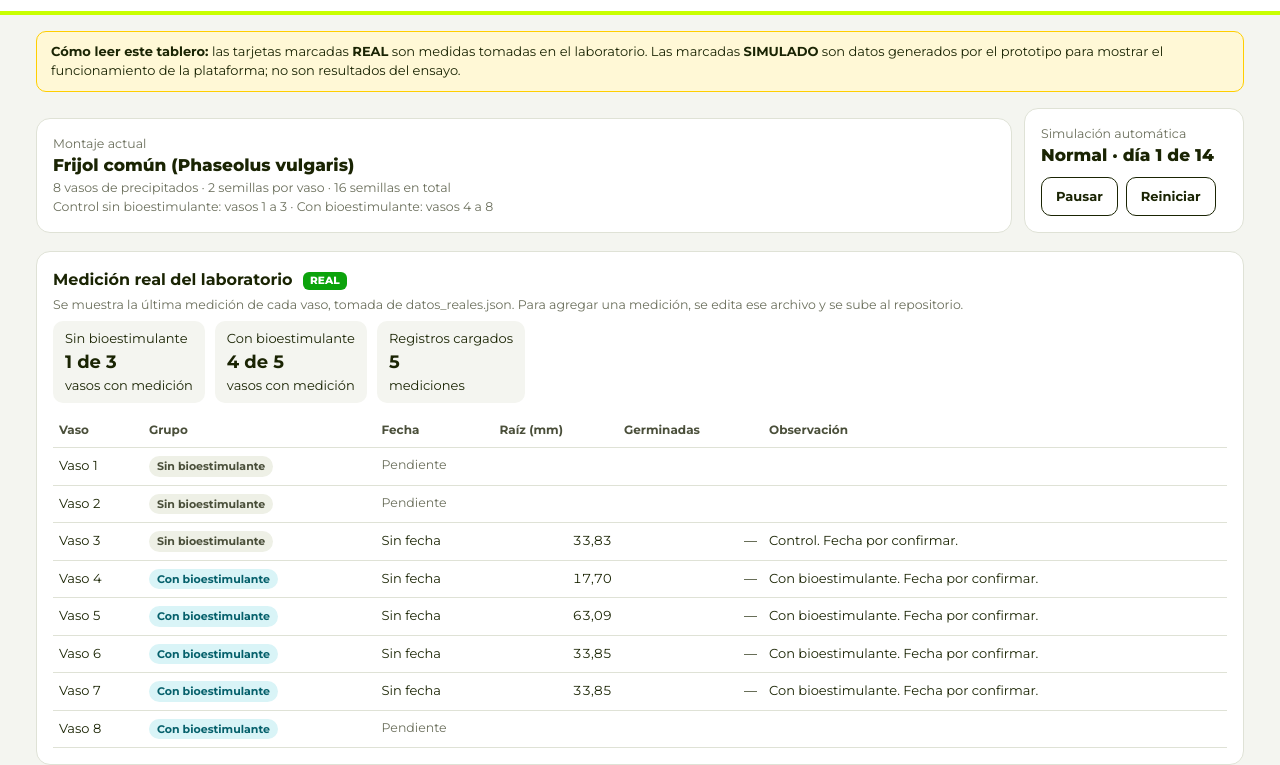
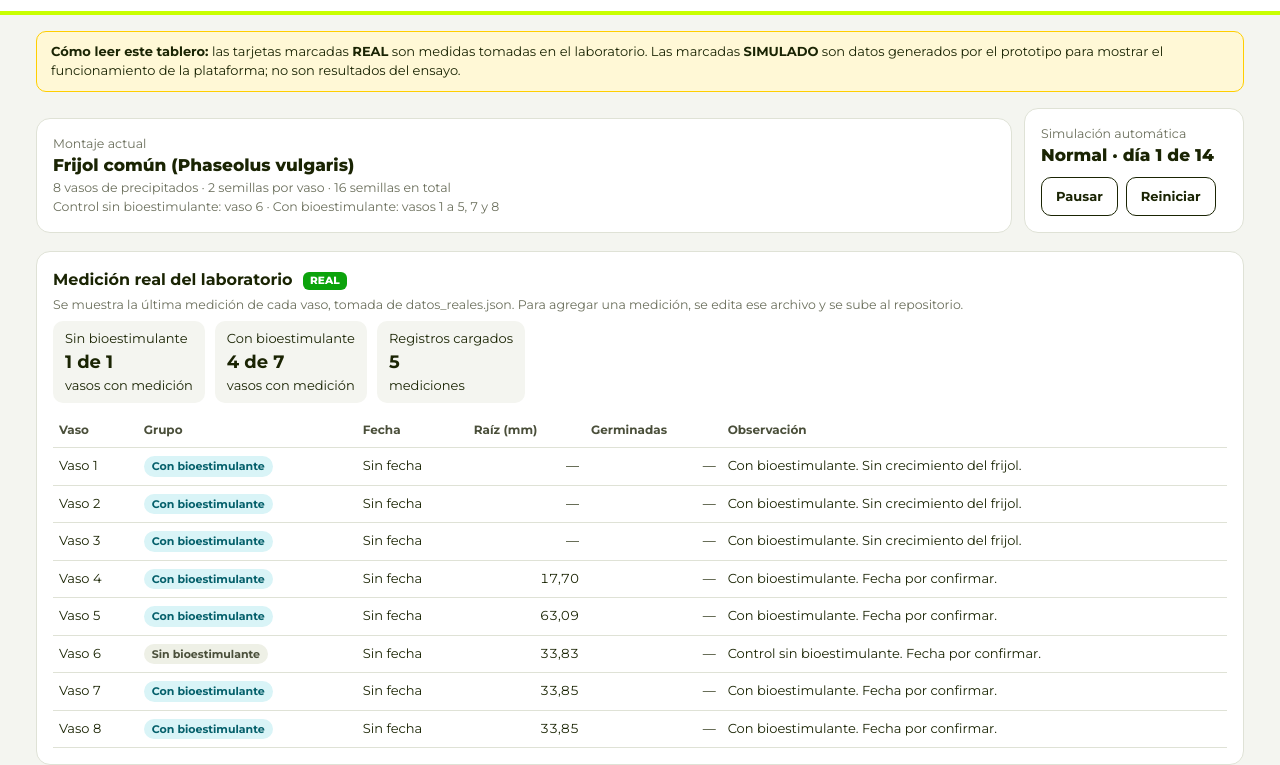
Before and after one commit to SEBASCF13/monitoreo-cultivos-demo, a plain HTML site: page index.html in a window 1280 px wide. Shown: the part 65-830 px from the top of the page. Drawn offline with Linux system fonts and the light colour scheme.

Commit message:
Corrige grupos: control solo vaso 6; ajusta medidas reales por vaso
Co-Authored-By: Claude Haiku 5.5 <noreply@anthropic.com>
Claude-Session: https://claude.ai/code/session_01QYmfdRD8y4GQBKVHhg8i6V

```diff
--- a/datos_reales.json
+++ b/datos_reales.json
@@ -1,11 +1,14 @@
 {
   "ensayo": "Bioensayo de frijol común (Phaseolus vulgaris) con bioestimulante de microalgas",
-  "instrucciones": "Agregue una entrada dentro de 'mediciones' por cada medición. 'fecha': AAAA-MM-DD (o null si no se conoce). 'vaso': número del 1 al 8. 'raiz_mm': largo de la raíz en milímetros (o null). 'germinadas': número de semillas germinadas de 0 a 2 (o null). 'observacion': texto libre. Vasos 1 a 3: control sin bioestimulante. Vasos 4 a 8: con bioestimulante.",
+  "instrucciones": "Agregue una entrada dentro de 'mediciones' por cada medición. 'fecha': AAAA-MM-DD (o null si no se conoce). 'vaso': número del 1 al 8. 'raiz_mm': largo de la raíz en milímetros (o null). 'germinadas': número de semillas germinadas de 0 a 2 (o null). 'observacion': texto libre. Vaso 6: control sin bioestimulante. Vasos 1 a 5, 7 y 8: con bioestimulante.",
   "mediciones": [
-    { "fecha": null, "vaso": 3, "raiz_mm": 33.83, "germinadas": null, "observacion": "Control. Fecha por confirmar." },
+    { "fecha": null, "vaso": 1, "raiz_mm": null, "germinadas": null, "observacion": "Con bioestimulante. Sin crecimiento del frijol." },
+    { "fecha": null, "vaso": 2, "raiz_mm": null, "germinadas": null, "observacion": "Con bioestimulante. Sin crecimiento del frijol." },
+    { "fecha": null, "vaso": 3, "raiz_mm": null, "germinadas": null, "observacion": "Con bioestimulante. Sin crecimiento del frijol." },
     { "fecha": null, "vaso": 4, "raiz_mm": 17.70, "germinadas": null, "observacion": "Con bioestimulante. Fecha por confirmar." },
     { "fecha": null, "vaso": 5, "raiz_mm": 63.09, "germinadas": null, "observacion": "Con bioestimulante. Fecha por confirmar." },
-    { "fecha": null, "vaso": 6, "raiz_mm": 33.85, "germinadas": null, "observacion": "Con bioestimulante. Fecha por confirmar." },
-    { "fecha": null, "vaso": 7, "raiz_mm": 33.85, "germinadas": null, "observacion": "Con bioestimulante. Fecha por confirmar." }
+    { "fecha": null, "vaso": 6, "raiz_mm": 33.83, "germinadas": null, "observacion": "Control sin bioestimulante. Fecha por confirmar." },
+    { "fecha": null, "vaso": 7, "raiz_mm": 33.85, "germinadas": null, "observacion": "Con bioestimulante. Fecha por confirmar." },
+    { "fecha": null, "vaso": 8, "raiz_mm": 33.85, "germinadas": null, "observacion": "Con bioestimulante. Fecha por confirmar." }
   ]
 }
--- a/index.html
+++ b/index.html
@@ -243,7 +243,7 @@
       <div class="muted">Montaje actual</div>
       <div style="font-weight:800;font-size:17px;color:var(--brand-dark)">Frijol común (Phaseolus vulgaris)</div>
       <div class="muted">8 vasos de precipitados · 2 semillas por vaso · 16 semillas en total</div>
-      <div class="muted">Control sin bioestimulante: vasos 1 a 3 · Con bioestimulante: vasos 4 a 8</div>
+      <div class="muted">Control sin bioestimulante: vaso 6 · Con bioestimulante: vasos 1 a 5, 7 y 8</div>
     </div>
     <div class="card" style="min-width:220px">
       <div class="muted">Simulación automática</div>
@@ -340,7 +340,7 @@
     const xs = MEDICIONES.filter((m) => m.vaso === v);
     return xs.length ? xs.reduce((a, b) => ((b.fecha || "") >= (a.fecha || "") ? b : a)) : null;
   };
-  const grupoDe = (v) => (v <= 3 ? "control" : "bio");
+  const grupoDe = (v) => (v === 6 ? "control" : "bio");
   const ETIQ = { control: "Sin bioestimulante", bio: "Con bioestimulante" };
   const COLOR = { control: "#6b6f5c", bio: "#00A4B5" };
 
@@ -424,11 +424,13 @@
 
   // ---------- Render ----------
   function renderReal() {
-    const vasosCon = (grupo) => new Set(MEDICIONES.filter((m) => grupoDe(m.vaso) === grupo).map((m) => m.vaso)).size;
+    const totalGrupo = (grupo) => S.vasos.filter((x) => x.grupo === grupo).length;
+    const vasosCon = (grupo) => new Set(MEDICIONES.filter((m) => m.raiz_mm != null && grupoDe(m.vaso) === grupo).map((m) => m.vaso)).size;
+    const registros = MEDICIONES.filter((m) => m.raiz_mm != null).length;
     $("conteoReal").innerHTML =
-      `<div class="c">Sin bioestimulante<strong>${vasosCon("control")} de 3</strong>vasos con medición</div>` +
-      `<div class="c">Con bioestimulante<strong>${vasosCon("bio")} de 5</strong>vasos con medición</div>` +
-      `<div class="c">Registros cargados<strong>${MEDICIONES.length}</strong>mediciones</div>`;
+      `<div class="c">Sin bioestimulante<strong>${vasosCon("control")} de ${totalGrupo("control")}</strong>vasos con medición</div>` +
+      `<div class="c">Con bioestimulante<strong>${vasosCon("bio")} de ${totalGrupo("bio")}</strong>vasos con medición</div>` +
+      `<div class="c">Registros cargados<strong>${registros}</strong>mediciones</div>`;
     $("tablaReal").innerHTML =
       `<tr><th>Vaso</th><th>Grupo</th><th>Fecha</th><th class="num">Raíz (mm)</th><th class="num">Germinadas</th><th>Observación</th></tr>` +
       S.vasos.map((x) => {
```
